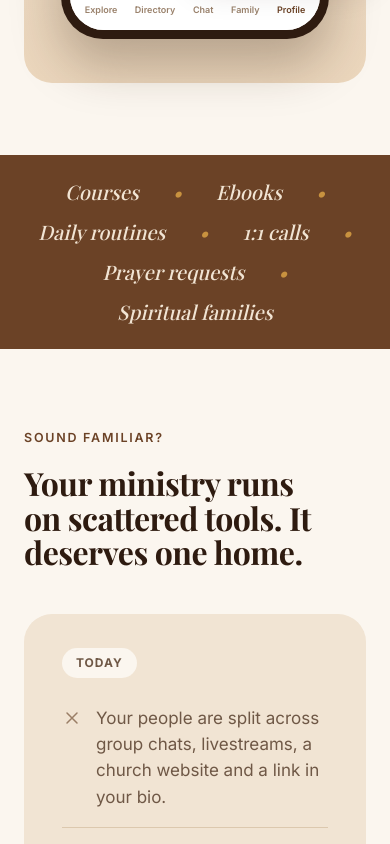
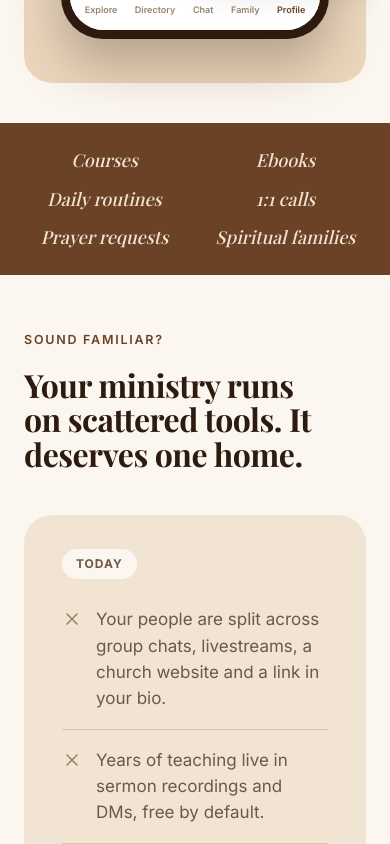
Before and after one commit to G-Rack/Onboarding-Rooted-Together-, a Next.js app: page / in a window 390 px wide. Shown: the part 1580-2424 px from the top of the page. Built offline with nearby package versions, Linux system fonts and the light colour scheme; no server answers.

Commit message:
Phone spacing for offerings strip and surrounding sections

```diff
--- a/app/globals.css
+++ b/app/globals.css
@@ -313,3 +313,12 @@ a:focus-visible, button:focus-visible, input:focus-visible { outline: 3px solid
 }
 .oi{flex:none;width:34px;height:34px;border-radius:10px;background:var(--sand);color:var(--brown);display:grid;place-items:center;font-size:18px}
 .pr{flex:none;font-family:var(--serif);font-weight:700;font-size:16px;color:var(--brown)}
+
+/* ===== phone spacing: offerings strip and the gaps around it (phone only) ===== */
+@media (max-width:700px){
+  .hero .wrap{padding-bottom:40px}
+  .strip{padding:26px 20px}
+  .strip div{display:grid;grid-template-columns:1fr 1fr;gap:16px 12px;justify-items:center;text-align:center;font-size:18px;line-height:1.25}
+  .strip span.d{display:none}
+  .sec{padding:56px 0}
+}
```
